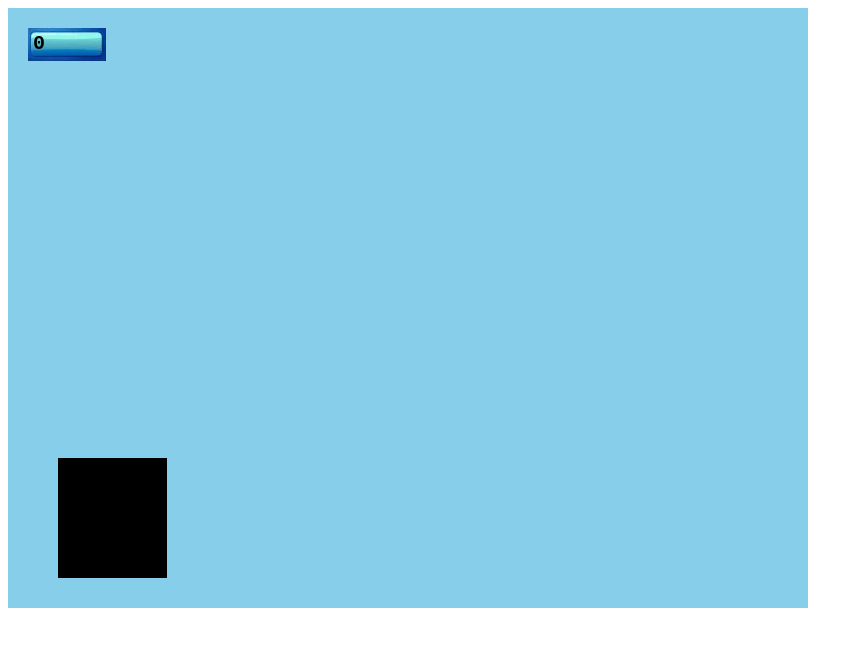
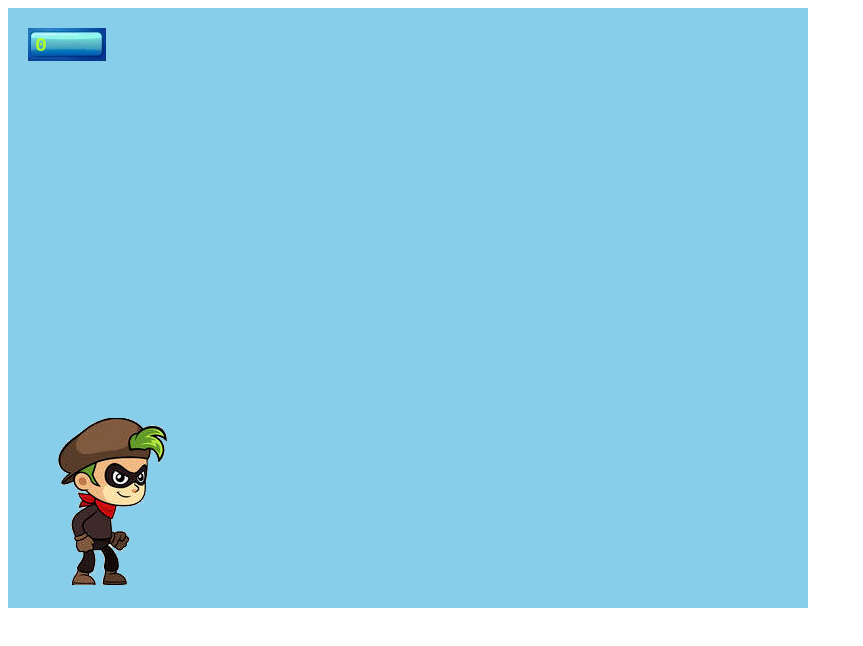
Before and after one commit to elay-maharramli/collect-money-game, a plain HTML site: page index.html in a window 1280 px wide. Shown: the whole page, without its empty margins (0-863 px from the left). Drawn offline with Linux system fonts and the light colour scheme.

Commit message:
update: rectangles changed to image

```diff
--- a/game.js
+++ b/game.js
@@ -25,9 +25,11 @@ class Player
         this.x = x;
         this.y = y;
         this.w = 109;
-        this.h = 120;
+        this.h = 167;
         this.dx = dx;
         this.ctx = context;
+        this.img = new Image();
+        this.img.src = 'img/player.png';
     }
 
     update()
@@ -36,9 +38,11 @@ class Player
 
     draw()
     {
-        ctx.clearRect(0,0,800,600);
-        this.ctx.fillStyle = "rgb(0,0,0)"
-        this.ctx.fillRect(this.x, this.y, this.w, this.h);
+        this.ctx.drawImage(
+            this.img,
+            this.x, this.y,
+            this.w, this.h
+        )
     }
 }
 
@@ -72,10 +76,12 @@ class Money {
     constructor(x, y, dy, context) {
         this.x = x;
         this.y = y;
-        this.w = 50;
-        this.h = 50;
+        this.w = 70;
+        this.h = 34;
         this.dy = dy;
         this.ctx = context;
+        this.img = new Image();
+        this.img.src = 'img/dollar.png';
     }
 
     update()
@@ -84,8 +90,11 @@ class Money {
     }
 
     draw() {
-        this.ctx.fillStyle = "rgb(0,255,0)";
-        this.ctx.fillRect(this.x, this.y, this.w, this.h);
+        this.ctx.drawImage(
+            this.img,
+            this.x, this.y,
+            this.w, this.h
+        )
     }
 }
 
@@ -93,7 +102,7 @@ class Game
 {
     constructor(context, event) {
         this.ctx = context;
-        this.player = new Player(50, 450, 7, ctx);
+        this.player = new Player(50, 410, 7, ctx);
         this.money = new Money(2000, 30, 3, this.ctx);
         this.scoreimg = new Score(20,20,this.ctx);
         this.moneys = [];
@@ -164,6 +173,7 @@ class Game
 
     draw()
     {
+        this.ctx.clearRect(0,0,800,600);
         this.player.draw();
         this.money.draw();
         this.scoreimg.draw();
--- a/index.html
+++ b/index.html
@@ -6,12 +6,12 @@
     <style>
         #game-score {
             position: absolute;
-            left: 33px;
-            top: 32px;
+            left: 35px;
+            top: 34px;
             font-size: 20px;
             font-weight: bolder;
             font-family: monospace;
-            color: black;
+            color: greenyellow;
         }
     </style>
 </head>
```
Also changed, not shown: img/dollar.png (added), img/player.png (added).
